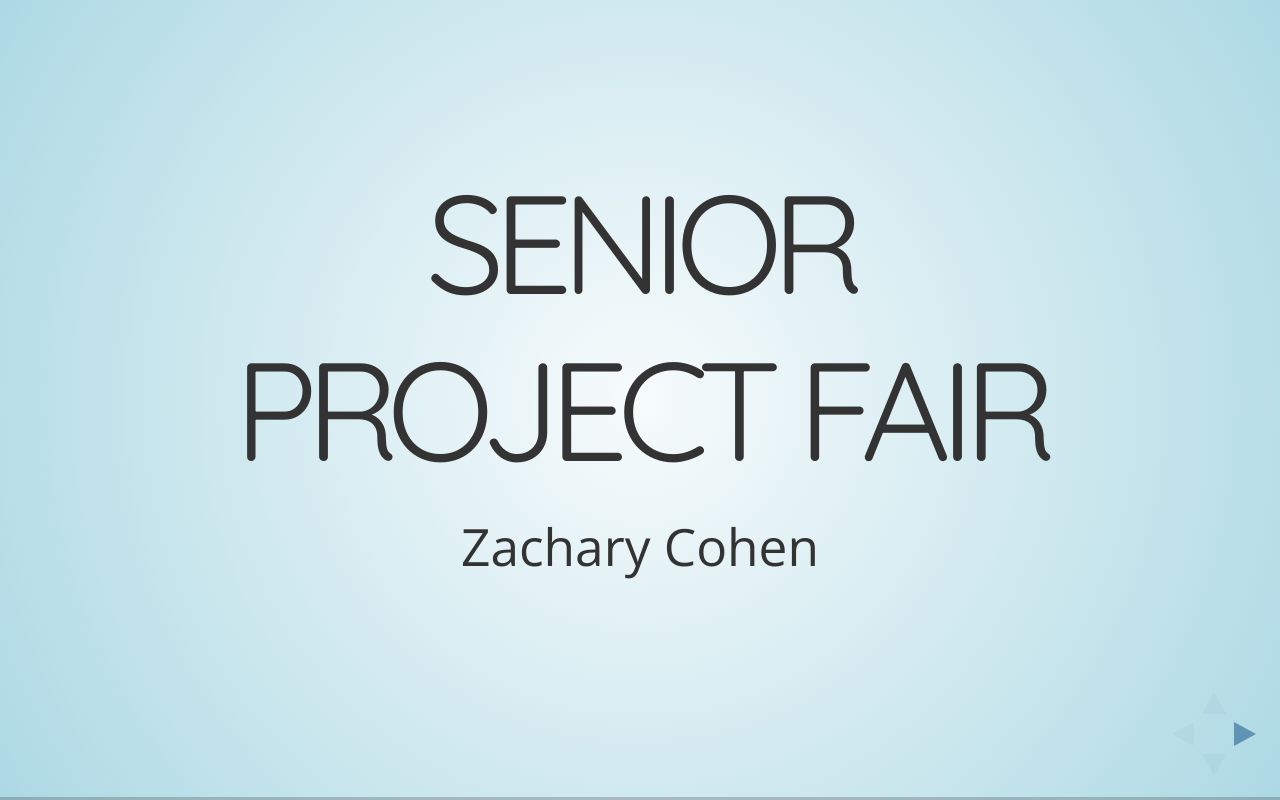
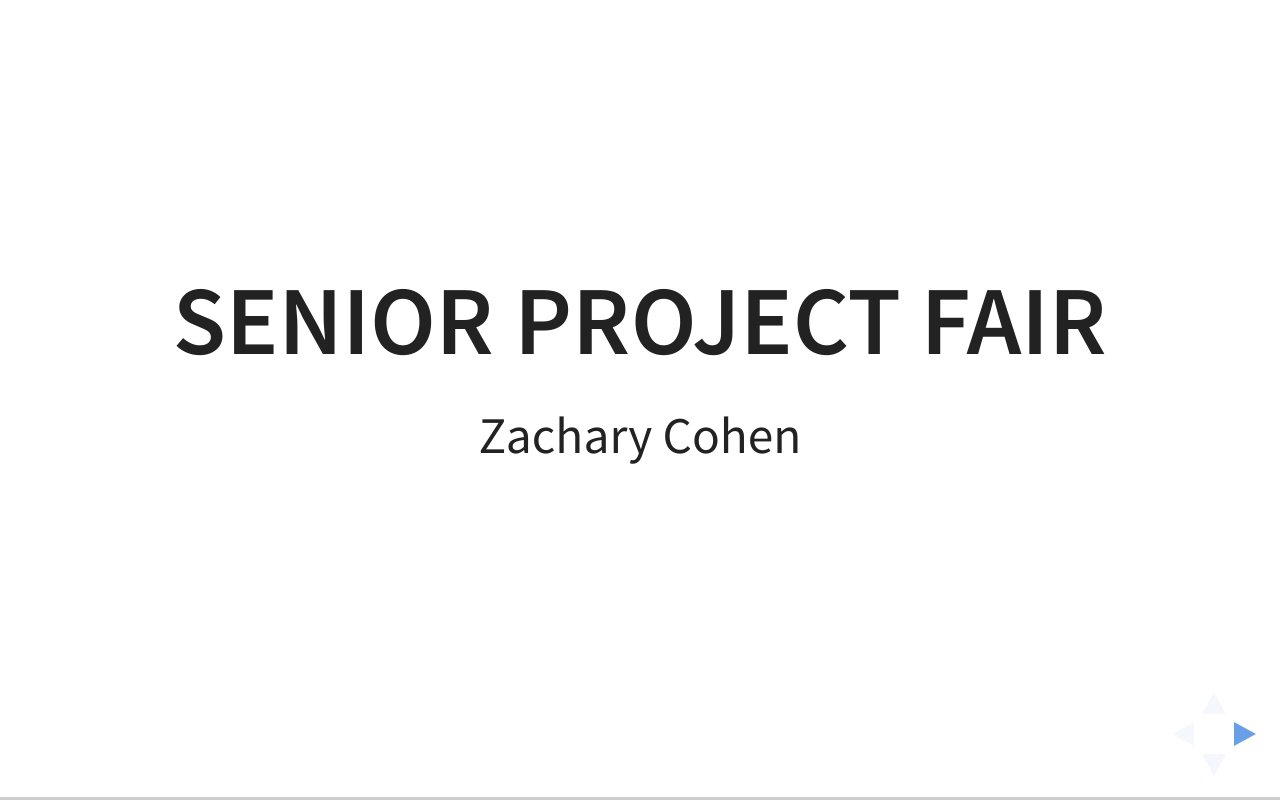
Before and after one commit to zacac/zac, a website: page index.html in a window 1280 px wide. Drawn offline with nearby package versions, Linux system fonts and the light colour scheme.

Commit message:
Update index.html

```diff
--- a/index.html
+++ b/index.html
@@ -15,7 +15,7 @@
 		<meta name="viewport" content="width=device-width, initial-scale=1.0, maximum-scale=1.0, user-scalable=no, minimal-ui">
 
 		<link rel="stylesheet" href="css/reveal.css">
-		<link rel="stylesheet" href="css/theme/sky.css" id="theme">
+		<link rel="stylesheet" href="css/theme/white.css" id="theme">
 
 		<!-- Code syntax highlighting -->
 		<link rel="stylesheet" href="lib/css/zenburn.css">
```
